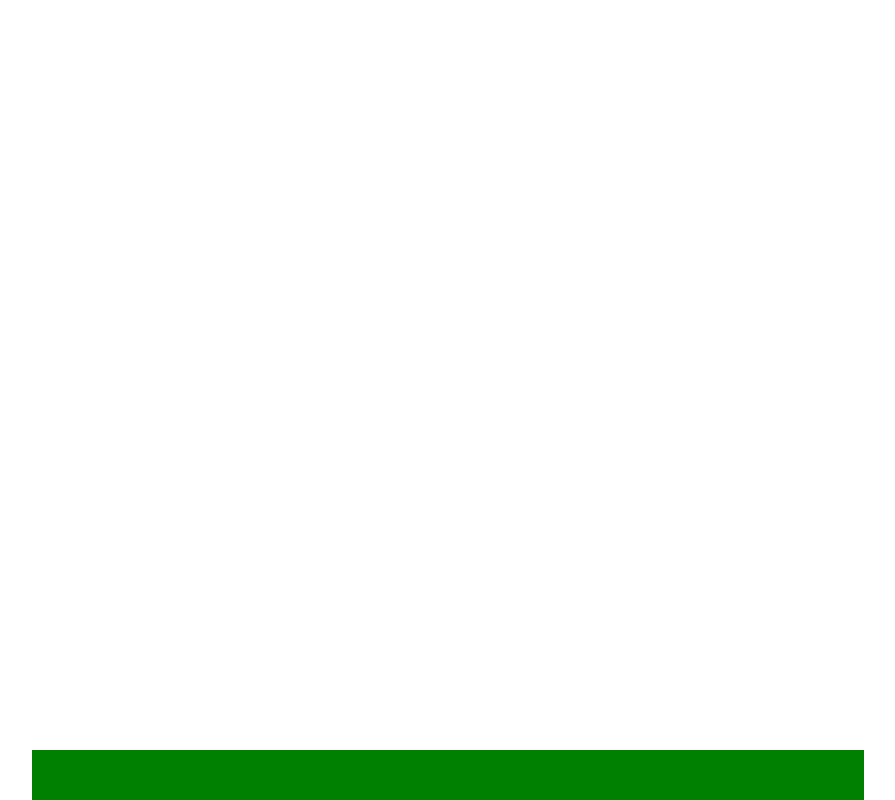
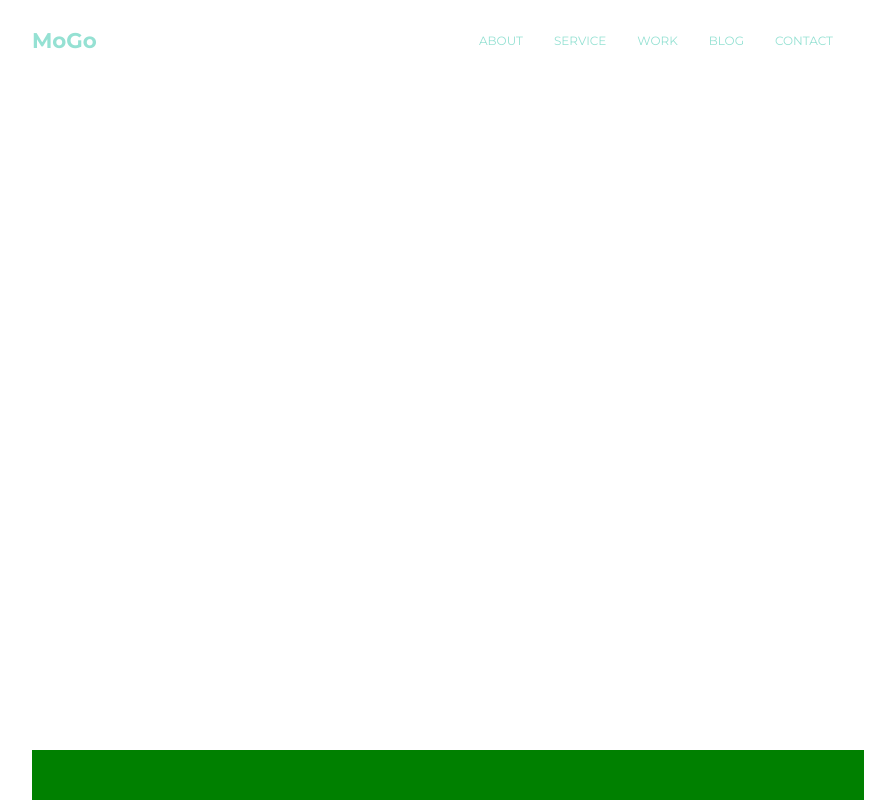
Before and after one commit to kitskun/Recap, a plain HTML site: page Html lesson 6/index.html in a window 1280 px wide. Shown: the whole page, without its empty margins (192-1087 px from the left). Drawn offline with Linux system fonts and the light colour scheme.

Commit message:
hw6 header added

```diff
--- a/Html lesson 6/index.html
+++ b/Html lesson 6/index.html
@@ -15,7 +15,34 @@
     <div class="page">
       <div class="wrapper">
         <!-- header -->
-        <header class="header"></header>
+        <header class="header">
+          <!-- logo -->
+          <div class="logo-wrap">
+            <div class="logo"><p class="logo__text">MoGo</p></div>
+          </div>
+          <!-- navigation menu -->
+          <div class="nav-wrap">
+            <nav class="nav">
+              <ul class="nav-menu">
+                <li class="nav-menu__item">
+                  <a href="#" class="nav-menu__item_link">ABOUT</a>
+                </li>
+                <li class="nav-menu__item">
+                  <a href="#" class="nav-menu__item_link">SERVICE</a>
+                </li>
+                <li class="nav-menu__item">
+                  <a href="#" class="nav-menu__item_link">WORK</a>
+                </li>
+                <li class="nav-menu__item">
+                  <a href="#" class="nav-menu__item_link">BLOG</a>
+                </li>
+                <li class="nav-menu__item">
+                  <a href="#" class="nav-menu__item_link">CONTACT</a>
+                </li>
+              </ul>
+            </nav>
+          </div>
+        </header>
         <!-- main content -->
         <main class="main">
           <!-- services section -->
--- a/Html lesson 6/styles/styles.css
+++ b/Html lesson 6/styles/styles.css
@@ -11,9 +11,13 @@
   --kaushanScript-font: "Kaushan Script", cursive;
 }
 
+/* whole page, wrapper */
+
 *,
 *:before,
 *:after {
+  margin: 0;
+  padding: 0;
   box-sizing: border-box;
 }
 
@@ -33,7 +37,78 @@
 
 /* header */
 
+.header {
+  display: flex;
+  flex-flow: row wrap;
+  height: 10vh;
+}
 
+/* logo */
+
+.logo-wrap {
+  width: 50%;
+  justify-content: flex-start;
+}
+
+.logo__text {
+  font-family: var(--montserrat-font);
+  font-weight: 700;
+  font-size: 16pt;
+  line-height: 10vh;
+  color: var(--green-color);
+}
+
+/* navigation menu */
+
+.nav-wrap {
+  width: 50%;
+  justify-content: flex-end;
+}
+
+.nav-menu {
+  display: flex;
+  flex-flow: row wrap;
+  justify-content: space-evenly;
+  list-style-type: none;
+}
+
+.nav-menu__item {
+  line-height: 10vh;
+}
+
+.nav-menu__item_link {
+  display: inline-block;
+  position: relative;
+  text-decoration: none;
+  font-family: var(--montserrat-font);
+  font-size: 9pt;
+  font-weight: 400;
+  color: var(--green-color);
+}
+
+/* nav menu pseudo */
+
+.nav-menu__item_link::before {
+  display: block;
+  position: absolute;
+  content: "";
+  height: 2px;
+  width: 0;
+  background: var(--red-color);
+  transition: width 0.3s linear;
+  left: 0;
+  bottom: 3vh;
+}
+
+.nav-menu__item_link:hover:before {
+  width: 100%;
+}
+
+.nav-menu__item:hover .nav-menu__item_link {
+  transition-timing-function: linear;
+  transition-duration: 200ms;
+  color: var(--red-color);
+}
 
 /* footer */
 
```
